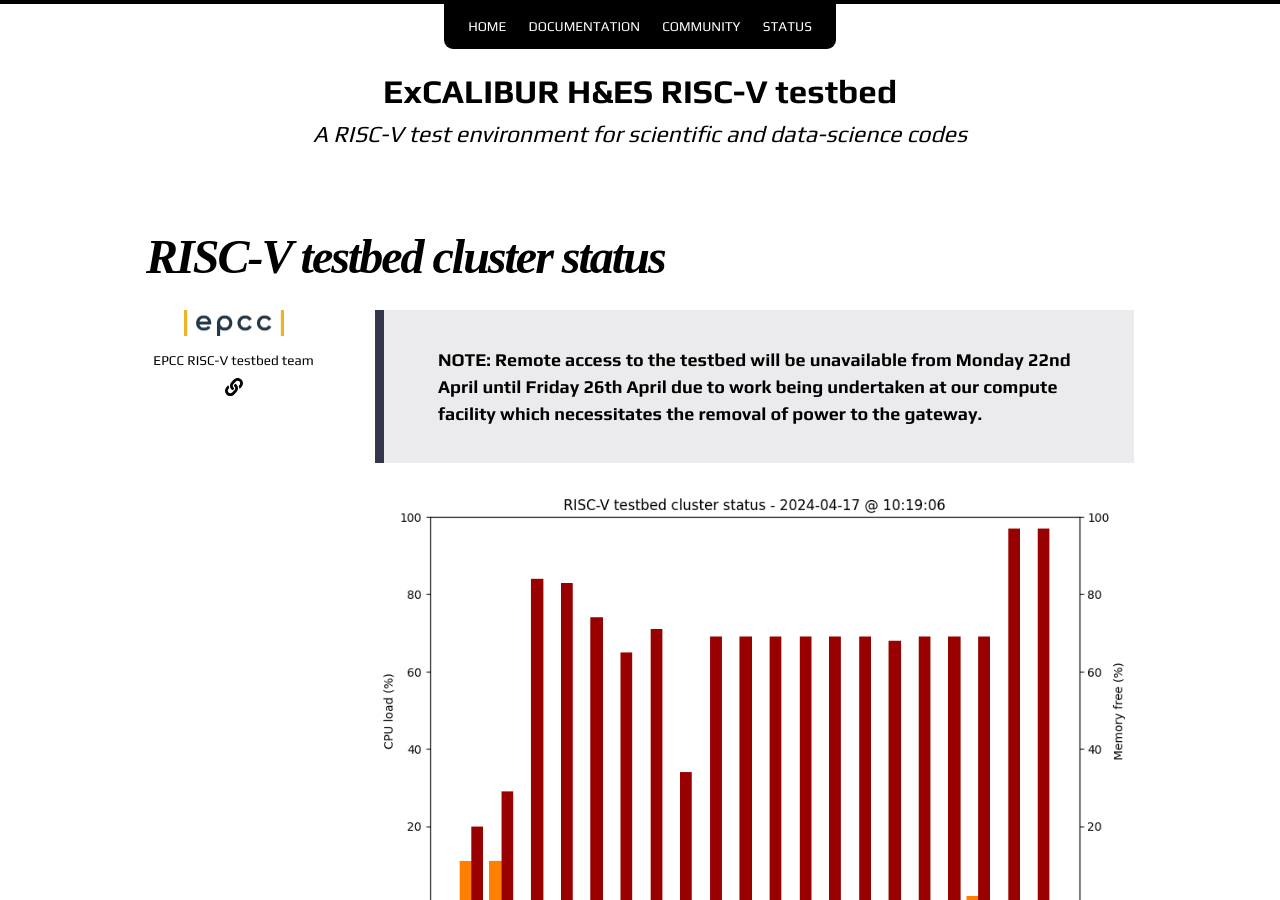
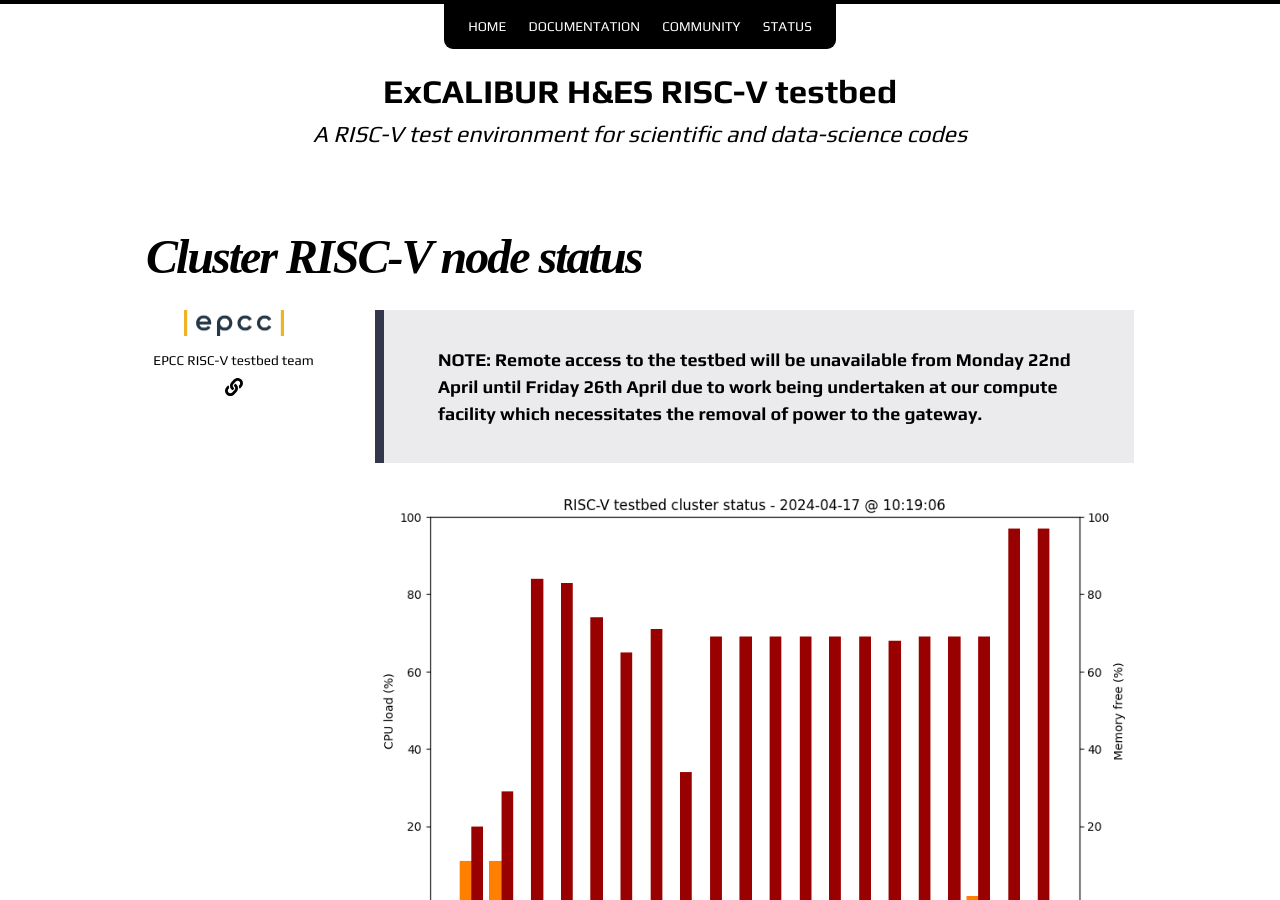
Before and after one commit to RISCVtestbed/riscvtestbed.github.io, a Jekyll site: the page built from status.md, in a window 1280 px wide and 900 px high. Built offline with Jekyll 4.4.1, drawn with Linux system fonts in a browser that asks for light colours; nearby versions of some CDN libraries; some of the changed lines change nothing that is shown.

Commit message:
Added support for service message (motd.md)

```diff
--- /dev/null
+++ b/motd.md
@@ -0,0 +1 @@
+> __NOTE: Remote access to the testbed will be unavailable from Monday 22nd April until Friday 26th April due to work being undertaken at our compute facility which necessitates the removal of power to the gateway.__
--- a/status.md
+++ b/status.md
@@ -1,10 +1,10 @@
 ---
-title: "RISC-V testbed cluster status"
+title: "Cluster RISC-V  node status"
 layout: post
 permalink: /status/
 ---
 
-> __NOTE: Remote access to the testbed will be unavailable from Monday 22nd April until Friday 26th April due to work being undertaken at our compute facility which necessitates the removal of power to the gateway.__
+{% include_relative motd.md %}
 
 <img src="/images/cluster_status.png"/>
 
@@ -37,6 +37,3 @@
 | StarFive VisionFive V2 #13 | rvc23 | 4 | 8GB | up |
 | Milk-V Pioneer #1 | rvc24 | 64 | 128GB | up |
 | Milk-V Pioneer #2 | rvc25 | 64 | 128GB | up |
-
-
-<!-- Text here will appear on the category page -->
```
